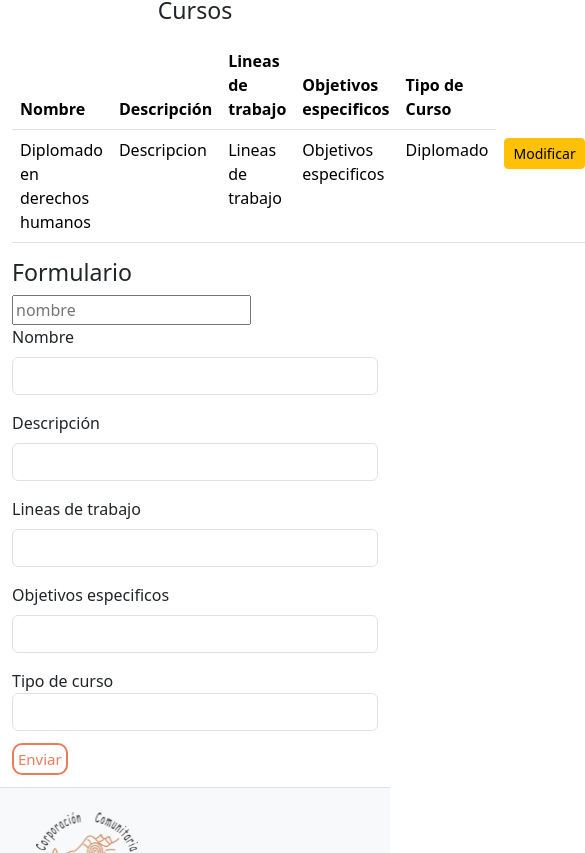
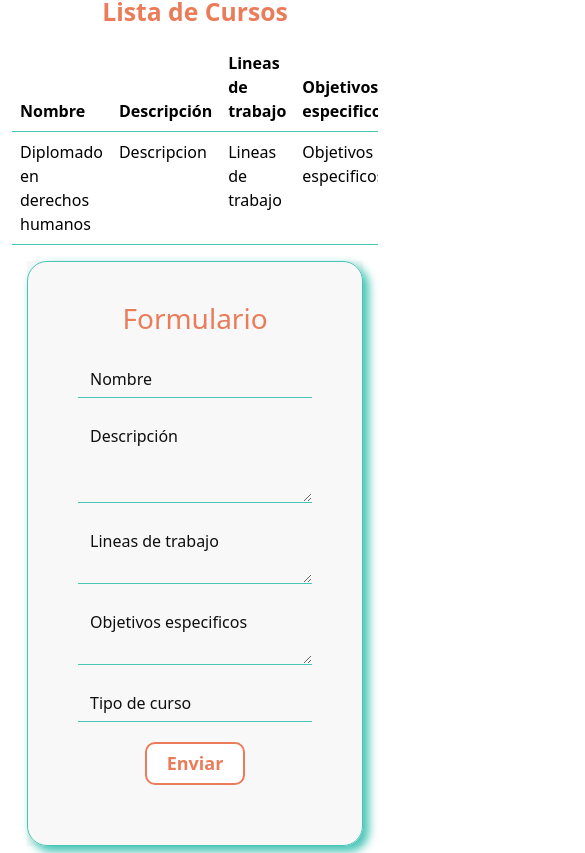
Before and after one commit to programateacademy/cuyeca-course-manage-front, a React (Create React App) app: page /admin in a window 390 px wide. Shown: the part 1151-2004 px from the top of the page, 585 px wide, since content can reach past the window. Built offline with nearby package versions, Linux system fonts and the light colour scheme; no server answers.

Commit message:
creation of the form with styles and responsive

```diff
--- a/src/App.jsx
+++ b/src/App.jsx
@@ -38,7 +38,7 @@ const App = () => {
 
       <Router>
         <Header/>
-
+        {message}
         <Routes>
           <Route path='/' element={<Cards/>}>  </Route>
           <Route path='/admin' element={<Login/>}>  </Route>
--- a/src/assets/styles/Modulet.css
+++ b/src/assets/styles/Modulet.css
@@ -1,19 +1,96 @@
-.btnmodule {
+.container h1{
+  color: #ea7c5a;
+  font-weight: 700;
+}
+.container h2{
+  color: #ea7c5a;
+  font-weight: 700;
+}
+
+thead th {
+  background-color: #f50606;
+  color: #ea7c5a;
+}
+
+table {
+
+  border-collapse: collapse;
+  border-bottom: 1px solid rgba(73, 197, 182, 1) !important;
+}
+.form-content .btnmodule {
   border: none;
   border-radius: 10px;
-  padding: 4px;
+  padding: 6px 20px;
   text-align: center;
-  font-size: 15px;
+  font-size: 18px;
+  font-weight: 600;
   background-color: white;
   color: #ea7c5a !important;
   transition-duration: 0.4s;
   border: 2px solid #ea7c5a;
 }
 
-.btnmodule:hover {
-  /* transition: transform 0.2s;
-    transform: translateY(8%); */
+ .form-content .btnmodule:hover {
+  transition: transform 0.2s;
+  transform: translateY(8%);
   cursor: pointer;
   background-color: #ea7c5a;
   color: white !important;
 }
+
+.form-main{
+  min-height: 60vh;
+  padding: 0px 15px;
+  display: flex;
+  align-items: center;
+  justify-content: center;
+}
+
+.form-content{
+  width: 100%;
+  max-width: 500px;
+  position: relative;
+  z-index: 1;
+  background-color: #F8F8F8;
+}
+
+.form-content .box{
+  border-color: #49C5B6;
+  border: 1px solid #49C5B6;
+  padding: 40px 50px;
+  border-radius: 20px;
+  box-shadow: 5px 5px 10px 1px #49C5B6;
+}
+
+.form-content h3{
+  font-size: 28px;
+  text-align: center;
+  line-height: 1.2;
+  color: #ea7c5a;
+  font-weight: 500;
+}
+
+.form-content form{
+  margin: 25px 0px 20px;
+}
+
+.form-content ::placeholder{
+  color: #0f0f0f;
+  opacity: 1;
+}
+
+
+.form-content .form-control{
+  background-color: transparent;
+  border: none;
+  border-bottom: 1px solid rgba(73, 197, 182, 1);
+  outline: none;
+  margin-bottom: 20px;
+  color: #40414a;
+  outline: none !important;
+  border-radius: 0px;
+}
+
+.form-content .form-control:focus{
+  outline: none !important;
+}
--- a/src/components/Modulet.js
+++ b/src/components/Modulet.js
@@ -10,7 +10,8 @@ function Modulet() {
             <h1 className="text-center mb-3"> Modulo </h1>
             <div className="rows">
                 <div className="">
-                    <h3 className="text-center mb-3">Cursos</h3>
+                    <h2 className="text-center mb-3">Lista de Cursos</h2>
+                    <div className="table-responsive">
                         <table className="table table-ligth">
                             <thead>
                                 <tr>
@@ -19,6 +20,7 @@ function Modulet() {
                                     <th>Lineas de trabajo</th>
                                     <th>Objetivos especificos</th>
                                     <th>Tipo de Curso</th>
+                                    <th>Acciones</th>
                                 </tr>
                             </thead>
                             <tbody>
@@ -34,34 +36,29 @@ function Modulet() {
                             </tbody>
                         </table>
                     </div>
+                </div>
                 <section className="form-main">
                     <div className="form-content">
                         <div className="box">
                             <h3 >Formulario</h3>
                             <form action="">
-                                <input type="text" placeholder="nombre" className="input-control"/>
                                 <div className="mb-3">
-                                    <label className="form-label">Nombre</label>
-                                    <input type="text" className="form-control" />
+                                    <input type="text" placeholder="Nombre" className="form-control" />
                                 </div>
                                 <div className="mb-3">
-                                    <label className="form-label">Descripción</label>
-                                    <input type="text" className="form-control" />
+                                    <textarea type="text" placeholder="Descripción" className="form-control" id="exampleFormControlTextarea1" rows="3"></textarea>
                                 </div>
                                 <div className="mb-3">
-                                    <label className="form-label">Lineas de trabajo</label>
-                                    <input type="text" className="form-control" />
+                                    <textarea type="text" placeholder="Lineas de trabajo" className="form-control" id="exampleFormControlTextarea1" rows="2"></textarea>
                                 </div>
                                 <div className="mb-3">
-                                    <label className="form-label">Objetivos especificos</label>
-                                    <input type="text" className="form-control" />
+                                    <textarea type="text" placeholder="Objetivos especificos" className="form-control" id="exampleFormControlTextarea1" rows="2"></textarea>
                                 </div>
                                 <div className="mb-3">
-                                    <label >Tipo de curso</label>
-                                    <input type="text" className="form-control" />
+                                    <input type="text" placeholder="Tipo de curso" className="form-control" />
                                 </div>
-                                <div className="mb-3">
-                                <bttn className='btnmodule' >Enviar</bttn>
+                                <div className="mb-3 d-flex justify-content-center align-items-center">
+                                <button className='btnmodule' >Enviar</button>
                                 </div>
                             </form>
                         </div>
```
Lines whose indentation alone changed are shown as unchanged.
